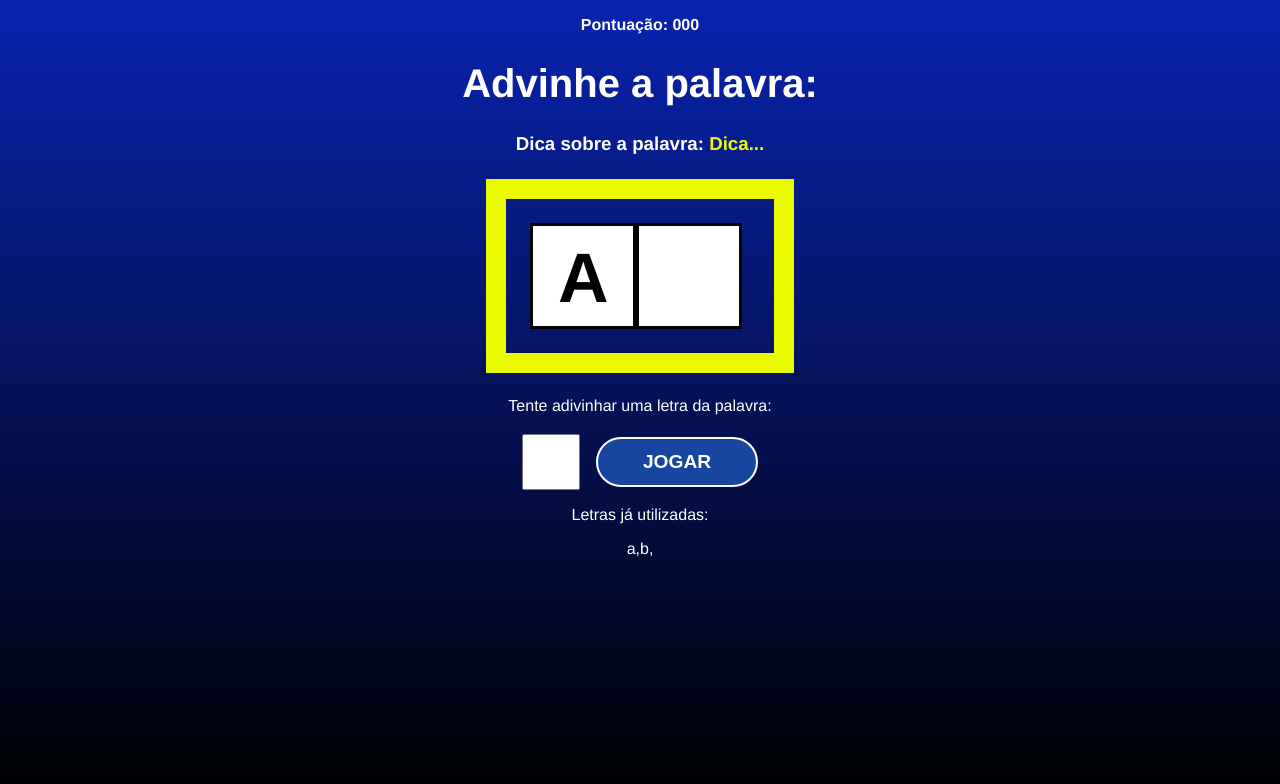
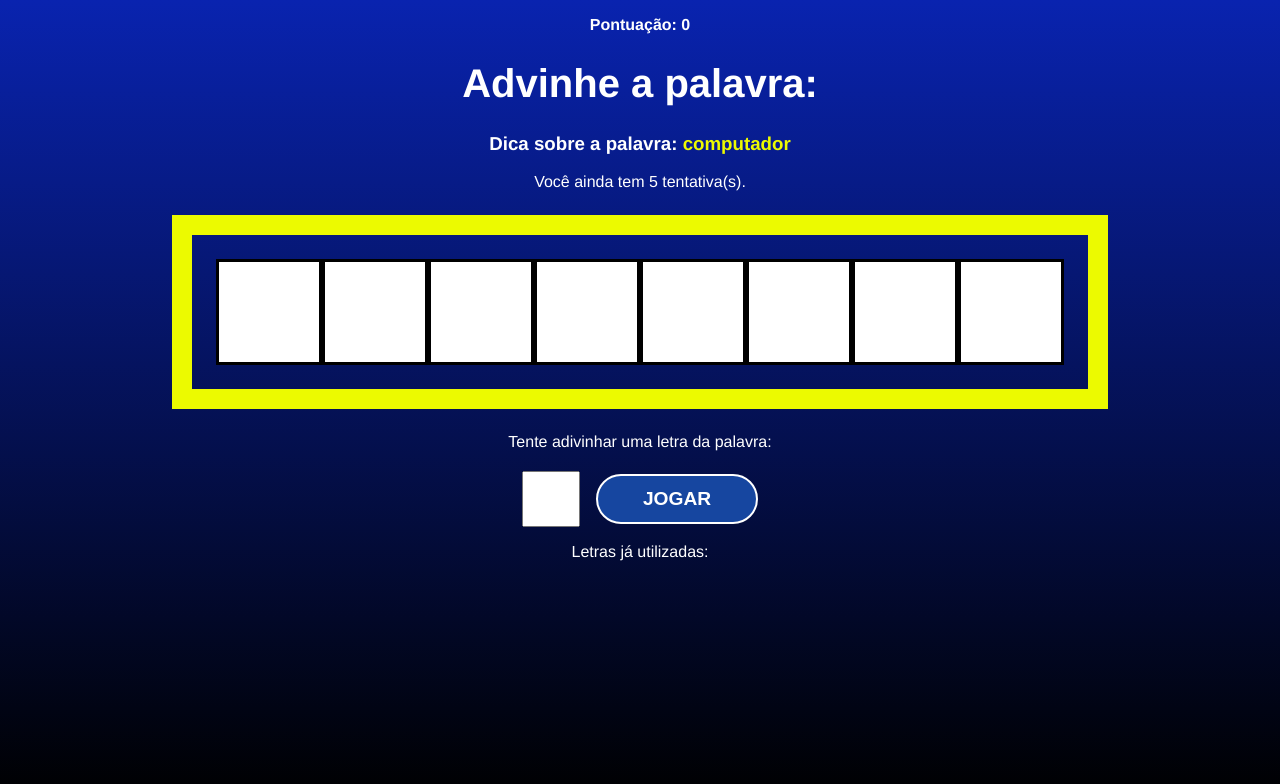
Before and after one commit to gafanhotoalexandre/secret-word, a React (Vite) app: page / in a window 1280 px wide. Both pictures are taken after a click on the button "INICIAR O JOGO". Shown: the top 784 px of the page. Built offline with nearby package versions, Linux system fonts and the light colour scheme.

Commit message:
consumindo states no componente Game.jsx

```diff
--- a/src/App.jsx
+++ b/src/App.jsx
@@ -27,6 +27,11 @@ function App() {
   const [pickedCategory, setPickedCategory] = useState('');
   const [letters, setLetters] = useState([]);
 
+  const [guessedLetters, setGuessedLetters] = useState([]);
+  const [wrongLetters, setWrongLetters] = useState([]);
+  const [guesses, setGuesses] = useState(5);
+  const [score, setScore] = useState(0);
+
   function pickWordAndCategory() {
     // pick a random category
     const categories = Object.keys(words);
@@ -50,14 +55,12 @@ function App() {
     setPickedWord(word);
     setPickedCategory(category);
     setLetters(wordLetters);
-
-    console.log(pickedWord, pickedCategory, letters);
-
     setGameStage(stages[1].name);
   }
 
   // process the letter input
   function verifyLetter() {
+    console.log(pickedWord, pickedCategory, letters);
     setGameStage(stages[2].name);
   }
 
@@ -68,9 +71,27 @@ function App() {
 
   return (
     <div className="App">
-      { gameStage === 'start' && <StartScreen startGame={startGame} /> }
-      { gameStage === 'game' && <Game verifyLetter={verifyLetter} /> }
-      { gameStage === 'end' && <GameOver retry={retry} /> }
+      { gameStage === 'start' &&
+        <StartScreen
+          startGame={startGame}
+        /> }
+
+      { gameStage === 'game' &&
+        <Game
+          verifyLetter={verifyLetter}
+          pickedWord={pickedWord}
+          pickedCategory={pickedCategory}
+          letters={letters}
+          guessedLetters={guessedLetters}
+          wrongLetters={wrongLetters}
+          guesses={guesses}
+          score={score}
+        /> }
+
+      { gameStage === 'end' &&
+        <GameOver
+          retry={retry}
+        /> }
     </div>
   )
 }
--- a/src/components/Game.css
+++ b/src/components/Game.css
@@ -22,7 +22,7 @@
 }
 
 .letter,
-.blankSquare {
+.blackSquare {
   font-size: 70px;
   line-height: 1.5;
   border: 3px solid #000;
--- a/src/components/Game.jsx
+++ b/src/components/Game.jsx
@@ -1,21 +1,35 @@
 import './Game.css';
 
-export function Game({ verifyLetter }) {
+export function Game({
+  verifyLetter,
+  pickedWord,
+  pickedCategory,
+  letters,
+  guessedLetters,
+  wrongLetters,
+  guesses,
+  score
+}) {
   return (
     <div className="game">
       <p className="points">
-        <span>Pontuação: 000</span>
+        <span>Pontuação: {score}</span>
       </p>
 
       <h1>Advinhe a palavra:</h1>
       <h3 className="tip">
-        Dica sobre a palavra: <span>Dica...</span>
+        Dica sobre a palavra: <span>{pickedCategory}</span>
       </h3>
+      <p>Você ainda tem {guesses} tentativa(s).</p>
 
       <div className="wordContainer">
-      <span className="letter">A</span>
-      <span className="letter"></span>
-        <span className="blackSquare"></span>
+        { letters.map((letter, index) => (
+          guessedLetters.includes(letter) ? (
+            <span key={index} className="letter">{letter}</span>
+          ) : (
+            <span key={index} className="blackSquare"></span>
+          )
+        )) }
       </div>
 
       <div className="letterContainer">
@@ -30,6 +44,7 @@ export function Game({ verifyLetter }) {
 
           <button
             type="button"
+            onClick={verifyLetter}
           >
             Jogar
           </button>
@@ -38,8 +53,9 @@ export function Game({ verifyLetter }) {
 
       <div className="wrongLetterContainer">
         <p>Letras já utilizadas:</p>
-        <span>a,</span>
-        <span>b,</span>
+        { wrongLetters.map((letter, index) => (
+          <span ket={index}>{letter}, </span>
+        )) }
       </div>
     </div>
   );
```
